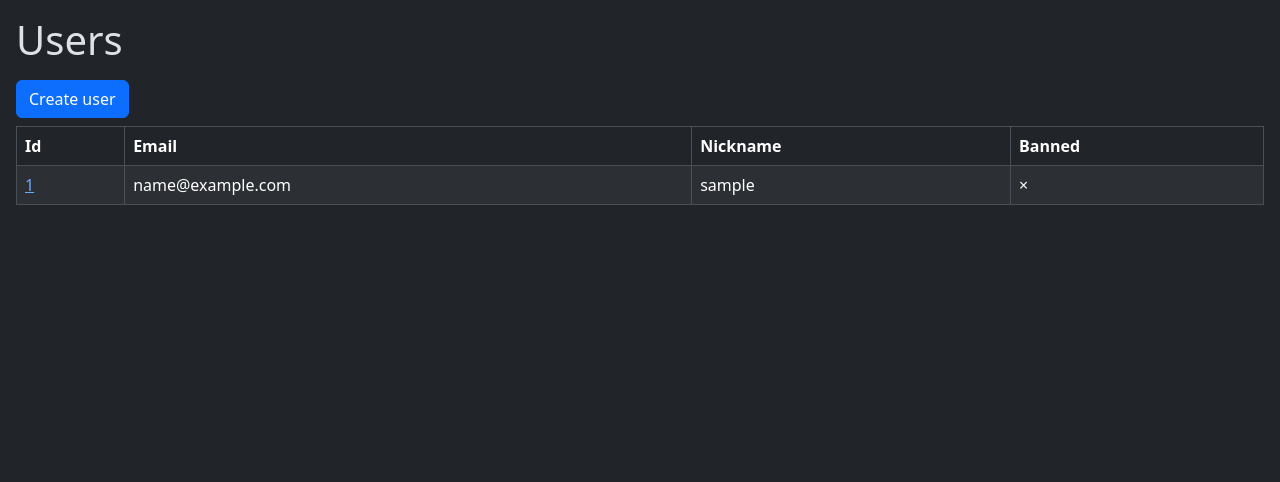
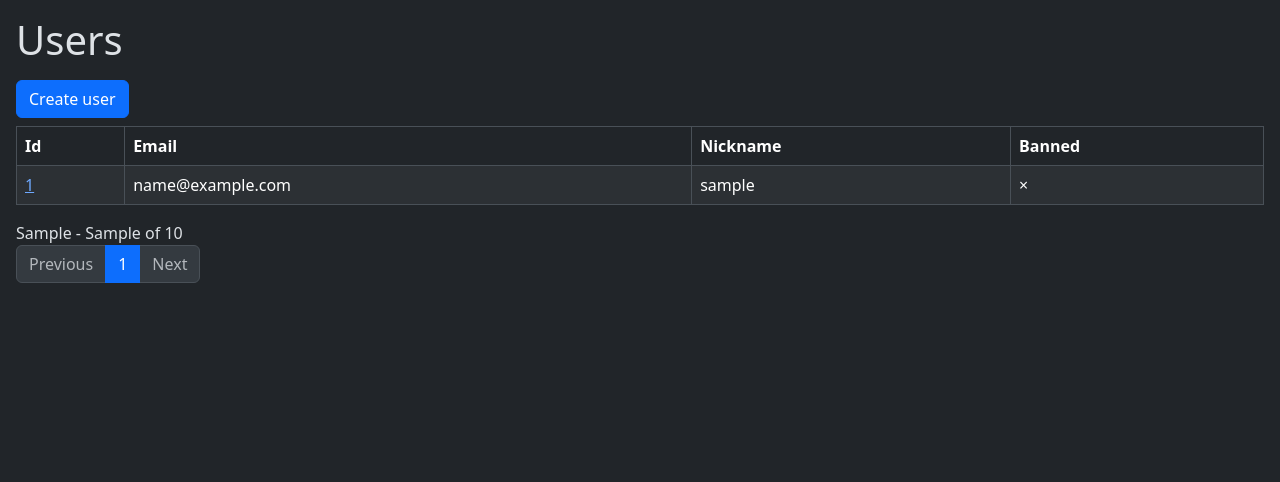
Before and after one commit to W-Lands/api, a FastAPI app: template wlands/admin/templates/users.jinja2 in a window 1280 px wide. Shown: the part 57-539 px from the top of the page. Run offline with FastAPI, Linux system fonts and the light colour scheme; the template is opened without the code that fills it: most values are stand-ins (such as "Sample title", 1, 10 or a date in 2020); parts of the project's set-up code (start-up, migrations or seed data) failed here and were passed over.

Commit message:
add pagination to admin pages

```diff
--- a/wlands/admin/app.py
+++ b/wlands/admin/app.py
@@ -28,7 +28,6 @@ from wlands.launcher.qtifw_update_xml import Updates
 from wlands.models import User, UserSession, GameSession, GameProfile, ProfileFile, ProfileFileLoc, ProfileFileAction, \
     LauncherUpdate, UpdateOs, LauncherAnnouncement, AnnouncementOs, AuthlibAgent, ProfileServerAddress
 
-# TODO: pagination in pages with tables
 
 app = FastAPI(openapi_url=None)
 templates_env = Environment(
@@ -62,6 +61,33 @@ class UnappliedProfileFile(BaseModel):
     path: str
     created: bool = False
     deleted: bool = False
+
+
+class Pagination:
+    def __init__(self, page: int, page_size: int, total: int, add_pages_num: int = 2) -> None:
+        self.page = page
+        self.page_size = page_size
+        self.total = total
+        self.total_pages = (total + page_size - 1) // page_size
+        self.has_prev = self.page > 1
+        self.has_next = self.page < self.total_pages
+        self.page_offset = page_size * (page - 1)
+        self.next_page_offset = min(total, page_size * page)
+        self.pages: list[int | None] = [
+            p
+            for p in range(page - add_pages_num, page + add_pages_num + 1)
+            if 1 <= p <= self.total_pages
+        ]
+
+        if self.pages[0] != 1:
+            if self.pages[0] != 2:
+                self.pages.insert(0, None)
+            self.pages.insert(0, 1)
+
+        if self.pages[-1] != self.total_pages:
+            if self.pages[-1] != (self.total_pages - 1):
+                self.pages.append(None)
+            self.pages.append(self.total_pages)
 
 
 profile_root_dirs: dict[ProfileFileLoc, ProfileRootDir] = {
@@ -121,7 +147,10 @@ async def _users_page(request: Request, page: int, create_error: str | None = No
     PAGE_SIZE = 25
 
     users = await User.filter().offset(PAGE_SIZE * (page - 1)).limit(PAGE_SIZE).order_by("created_at")
+    total = await User.all().count()
+
     return templates.TemplateResponse(request=request, name="users.jinja2", context={
+        "pagination": Pagination(page, PAGE_SIZE, total),
         "users": users,
         "error": create_error,
         "show_create_modal": bool(create_error),
@@ -208,8 +237,11 @@ async def admin_profiles_page(request: Request, page: int = 1):
     PAGE_SIZE = 25
 
     profiles = await GameProfile.filter().offset(PAGE_SIZE * (page - 1)).limit(PAGE_SIZE).order_by("id")
+    total = await GameProfile.all().count()
+
     return templates.TemplateResponse(request=request, name="profiles.jinja2", context={
         "profiles": profiles,
+        "pagination": Pagination(page, PAGE_SIZE, total),
     })
 
 
@@ -544,9 +576,12 @@ async def admin_updates_page(request: Request, page: int = 1):
     PAGE_SIZE = 25
 
     updates = await LauncherUpdate.filter().offset(PAGE_SIZE * (page - 1)).limit(PAGE_SIZE).order_by("-id")
+    total = await LauncherUpdate.all().count()
+
     return templates.TemplateResponse(request=request, name="updates.jinja2", context={
         "updates": updates,
         "available_os": list(UpdateOs),
+        "pagination": Pagination(page, PAGE_SIZE, total),
     })
 
 
@@ -716,9 +751,12 @@ async def admin_announcements_page(request: Request, page: int = 1):
     PAGE_SIZE = 25
 
     announcements = await LauncherAnnouncement.filter().offset(PAGE_SIZE * (page - 1)).limit(PAGE_SIZE).order_by("-id")
+    total = await LauncherAnnouncement.all().count()
+
     return templates.TemplateResponse(request=request, name="announcements.jinja2", context={
         "announcements": announcements,
         "available_os": list(AnnouncementOs),
+        "pagination": Pagination(page, PAGE_SIZE, total),
     })
 
 
--- a/wlands/admin/templates/announcements.jinja2
+++ b/wlands/admin/templates/announcements.jinja2
@@ -1,4 +1,5 @@
 {% extends "layout.jinja2" %}
+{% from "macros.jinja2" import render_pagination with context %}
 
 {% block title %}Announcements{% endblock %}
 {% block nav_ann %}active{% endblock %}
@@ -32,6 +33,8 @@
         {% endfor %}
         </tbody>
     </table>
+
+    {{ render_pagination(pagination, "admin_announcements_page") }}
 
     <div class="modal fade" id="create-announcement-modal" tabindex="-1" aria-hidden="true">
         <div class="modal-dialog">
--- a/wlands/admin/templates/macros.jinja2
+++ b/wlands/admin/templates/macros.jinja2
@@ -2,3 +2,39 @@
     <dt class="col-sm-3 col-md-2 text-sm-end">{{ field }}</dt>
     <dd class="col-sm-9 col-md-10">{{ value }}</dd>
 {% endmacro %}
+
+{% macro render_pagination(pagination, endpoint) %}
+    <div class="page-items">
+        {{ pagination.page_offset }} - {{ pagination.next_page_offset }} of {{ pagination.total }}
+    </div>
+    <ul class="pagination">
+        <li class="page-item">
+            <a href="{{ url_for(endpoint) }}?page={{ pagination.page - 1 }}"
+               class="page-link {% if not pagination.has_prev %}disabled{% endif %}">
+                Previous
+            </a>
+        </li>
+        {% for page in pagination.pages %}
+            {% if page is not none %}
+                <li class="page-item {% if page == pagination.page %}active{% endif %}">
+                    <a
+                            href="{{ url_for(endpoint) }}?page={{ page }}"
+                            class="page-link"
+                            {% if page == pagination.page %}aria-current="page"{% endif %}>
+                        {{ page }}
+                    </a>
+                </li>
+            {% else %}
+                <li class="page-item">
+                    <a href="#" class="page-link disabled"><span class=ellipsis>…</span></a>
+                </li>
+            {% endif %}
+        {% endfor %}
+        <li class="page-item">
+            <a href="{{ url_for(endpoint) }}?page={{ pagination.page + 1 }}"
+               class="page-link {% if not pagination.has_next %}disabled{% endif %}">
+                Next
+            </a>
+        </li>
+    </ul>
+{% endmacro %}
--- a/wlands/admin/templates/profiles.jinja2
+++ b/wlands/admin/templates/profiles.jinja2
@@ -1,4 +1,5 @@
 {% extends "layout.jinja2" %}
+{% from "macros.jinja2" import render_pagination with context %}
 
 {% block title %}Profiles{% endblock %}
 {% block nav_profiles %}active{% endblock %}
@@ -28,6 +29,8 @@
         {% endfor %}
         </tbody>
     </table>
+
+    {{ render_pagination(pagination, "admin_profiles_page") }}
 
     <div class="modal fade" id="create-profile-modal" tabindex="-1" aria-hidden="true">
         <div class="modal-dialog">
--- a/wlands/admin/templates/updates.jinja2
+++ b/wlands/admin/templates/updates.jinja2
@@ -1,4 +1,5 @@
 {% extends "layout.jinja2" %}
+{% from "macros.jinja2" import render_pagination with context %}
 
 {% block title %}Updates{% endblock %}
 {% block nav_updates %}active{% endblock %}
@@ -33,6 +34,8 @@
         {% endfor %}
         </tbody>
     </table>
+
+    {{ render_pagination(pagination, "admin_updates_page") }}
 
     <div class="modal fade" id="create-update-modal" tabindex="-1" aria-hidden="true">
         <div class="modal-dialog">
--- a/wlands/admin/templates/users.jinja2
+++ b/wlands/admin/templates/users.jinja2
@@ -1,4 +1,5 @@
 {% extends "layout.jinja2" %}
+{% from "macros.jinja2" import render_pagination with context %}
 
 {% block title %}Users{% endblock %}
 {% block nav_users %}active{% endblock %}
@@ -26,6 +27,8 @@
         {% endfor %}
         </tbody>
     </table>
+
+    {{ render_pagination(pagination, "admin_users_page") }}
 
     <div class="modal fade" id="create-user-modal" tabindex="-1" aria-hidden="true">
         <div class="modal-dialog">
```
